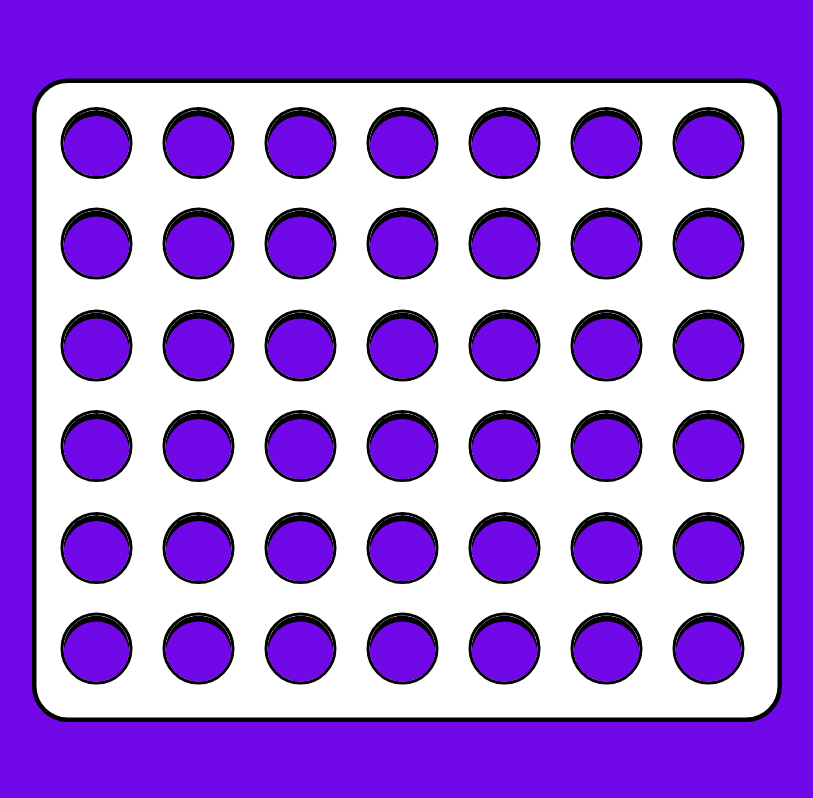
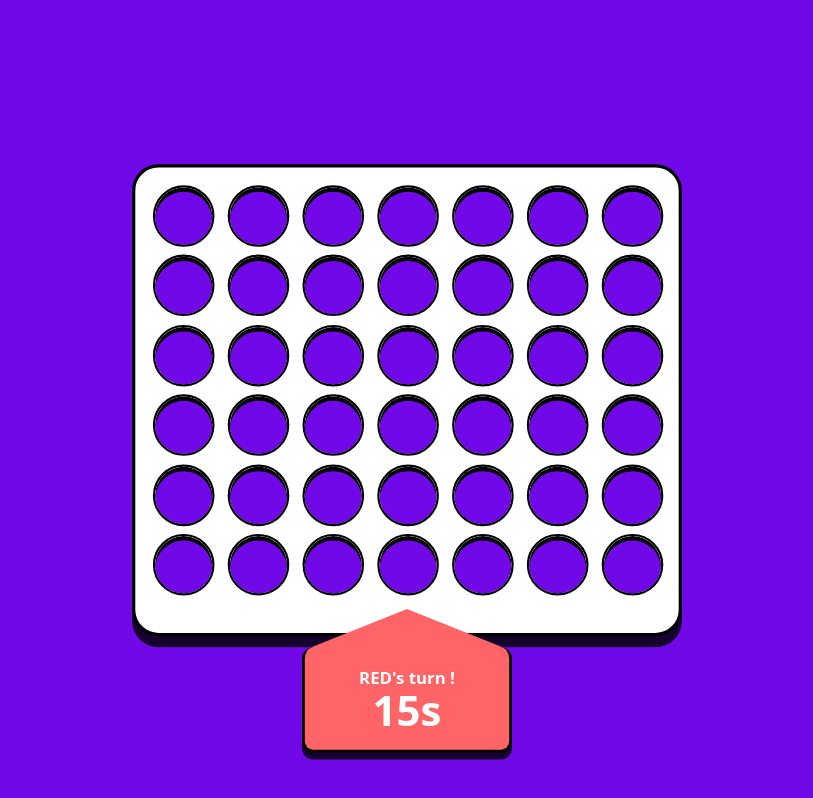
Before and after one commit to Boltawy/Connect4Fever, an Angular app: page / in a window 1280 px wide. Shown: the whole page, without its empty margins (233-1046 px from the left). Built offline with nearby package versions, Linux system fonts and the light colour scheme.

Commit message:
added static timer

```diff
--- a/src/app/app.ts
+++ b/src/app/app.ts
@@ -1,13 +1,15 @@
 import { Component, signal } from '@angular/core';
 // import { RouterOutlet } from '@angular/router';
 import { Board } from './components/board/board';
+import { Timer } from './components/timer/timer';
 
 @Component({
   selector: 'app-root',
-  imports: [Board],
+  imports: [Board, Timer],
   template: `
-    <div class="w-screen h-screen flex items-center justify-center bg-violet-700">
-      <app-board></app-board>
+    <div class="w-screen h-screen flex items-center justify-center bg-violet-700 ">
+    <app-board></app-board>
+      <app-timer></app-timer>
     </div>
   `,
 })
--- a/src/app/board.service.ts
+++ b/src/app/board.service.ts
@@ -5,6 +5,7 @@ import { Injectable, signal } from '@angular/core';
 })
 export class BoardService {
   boardArray = Array(42).fill('empty');
+  redTurn = signal(true);
   rowCount = 6;
   columnCount = 7;
   resetBoard() {
--- a/src/app/components/board-hole/board-hole.ts
+++ b/src/app/components/board-hole/board-hole.ts
@@ -4,7 +4,7 @@ import { Component, computed, input, signal } from '@angular/core';
   selector: 'app-board-hole',
   imports: [],
   template: `
-    <div class="relative w-12 h-12">
+    <div class="relative w-14 h-14 flex items-center justify-center">
       <div class="relative w-full h-full rounded-full overflow-hidden border-2 border-black">
         <div class="absolute inset-0 rounded-full {{ shadowColor() }}"></div>
         <div class="absolute inset-0 rounded-full {{ holeColor() }} translate-y-1"></div>
--- a/src/app/components/board/board.ts
+++ b/src/app/components/board/board.ts
@@ -7,7 +7,9 @@ import { BoardService } from '../../board.service';
   imports: [BoardHole],
   template: `
     <div
-      class="absolute top-1/2 left-1/2 -translate-x-1/2 -translate-y-1/2 w-[500px] bg-white aspect-[7/6] border-3 border-black rounded-3xl p-4 grid grid-cols-7 grid-rows-6 gap-3.5  md:scale-[1] lg:scale-[1.5]"
+      class="absolute top-[55%] md:top-1/2 left-1/2 -translate-x-1/2 -translate-y-1/2 w-[500px] bg-white aspect-[7/6] border-3 border-black rounded-3xl p-4 pb-10 grid grid-cols-7 grid-rows-6 gap-3.5 shadow-[0_10px_0_0_rgba(0,0,0,0.8)] {{
+        this.scaling
+      }}"
     >
       @for (hole of boardService.boardArray; track $index) {
       <app-board-hole
@@ -38,6 +40,8 @@ export class Board {
     }
   }
 
+  scaling = 'scale-[0.67] sm:scale-[1] lg:scale-[1.1]';
+
   protected readonly boardService = inject(BoardService);
   protected readonly boardArray = this.boardService.boardArray;
   protected readonly columnCount = this.boardService.columnCount;
@@ -50,7 +54,7 @@ export class Board {
   }
 
   diskPointerArray = signal<Array<number>>([35, 36, 37, 38, 39, 40, 41]);
-  redTurn = signal(true);
+  redTurn = this.boardService.redTurn;
 
   handleHoleClick(clickedDiskIndex: number) {
     const clickedHoleColumn = clickedDiskIndex % this.columnCount;
--- /dev/null
+++ b/src/app/components/timer/timer.ts
@@ -0,0 +1,39 @@
+import { Component, computed, inject, signal } from '@angular/core';
+import { BoardService } from '../../board.service';
+
+@Component({
+  selector: 'app-timer',
+  imports: [],
+  template: `
+    <div
+      class="absolute top-1/2 left-1/2 -translate-x-1/2 -translate-y-8 sm:translate-y-4 md:-translate-y-4 lg:-translate-y-1 w-[300px] h-[300px] scale-[0.45] sm:scale-[0.6] lg:scale-[0.7]"
+    >
+      <div
+        class="absolute top-0 clip w-[300px] h-[300px] {{ playerTurnColor() }} rounded-4xl transition-colors"
+      ></div>
+      <div
+        class="absolute w-[300px] h-[150px] {{
+          playerTurnColor()
+        }} shadow-[0_10px_0_0_rgba(0,0,0,0.8)] border-l-4 border-r-4 border-b-4 translate-y-[295px] rounded-2xl flex flex-col items-center justify-center transition-colors"
+      >
+        <p class="text-white text-2xl font-bold">{{ playerTurn() }}'s turn !</p>
+        <p class="text-white text-6xl font-bold">15s</p>
+      </div>
+    </div>
+  `,
+  styles: `
+.clip {
+  clip-path: polygon(50% 80%, 0 100%, 100% 100%);
+}
+.clip-shadow {
+  clip-path: polygon(50% 80%, 0% 100%, 100% 100%);
+}
+  `,
+})
+export class Timer {
+  protected readonly boardService = inject(BoardService);
+  redTurn = this.boardService.redTurn;
+
+  playerTurn = computed(() => (this.redTurn() ? 'RED' : 'YELLOW'));
+  playerTurnColor = computed(() => (this.redTurn() ? 'bg-red-400' : 'bg-yellow-400'));
+}
```
Also changed, not shown: 1 other file (tests, documents, lock files or other folders).
